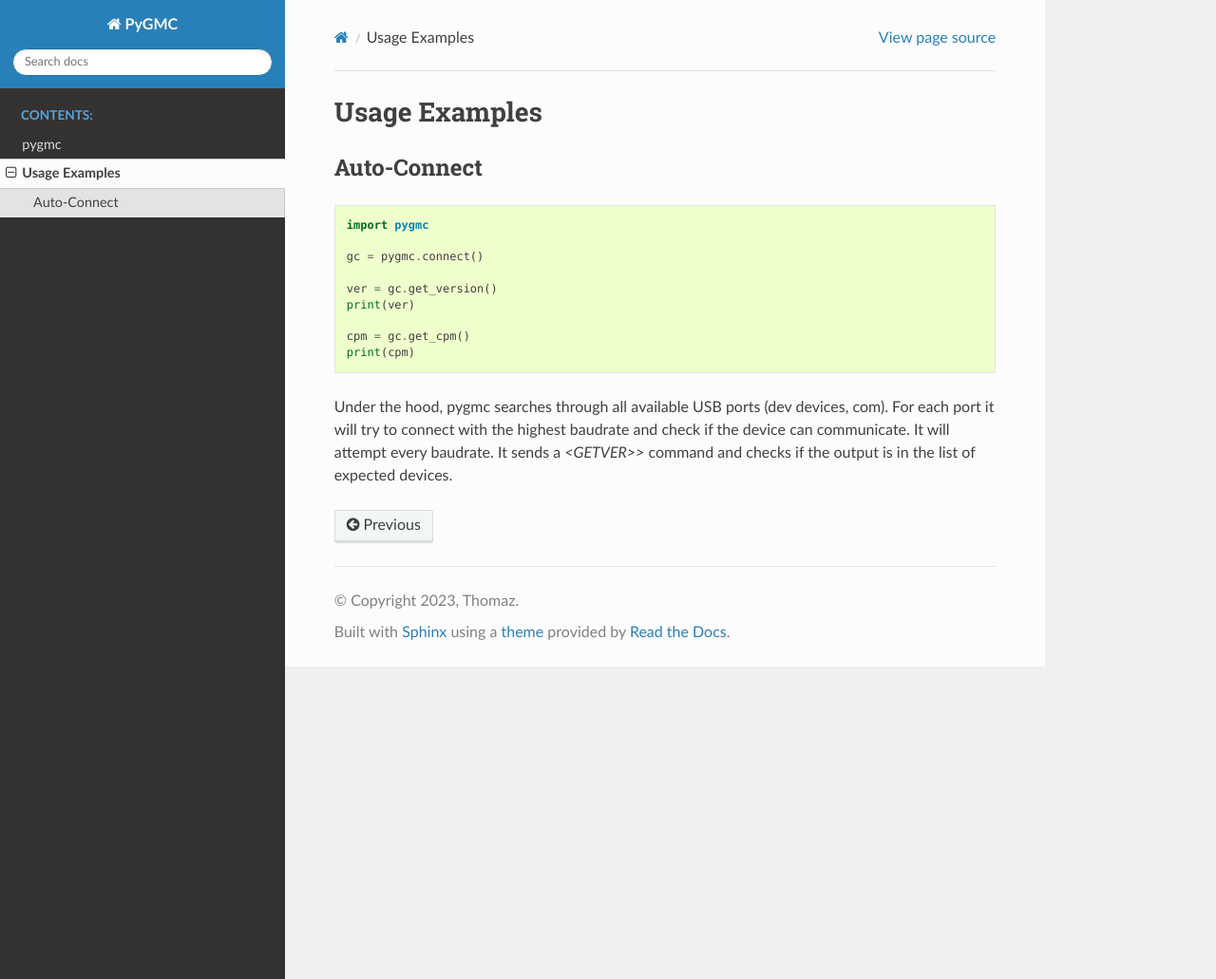
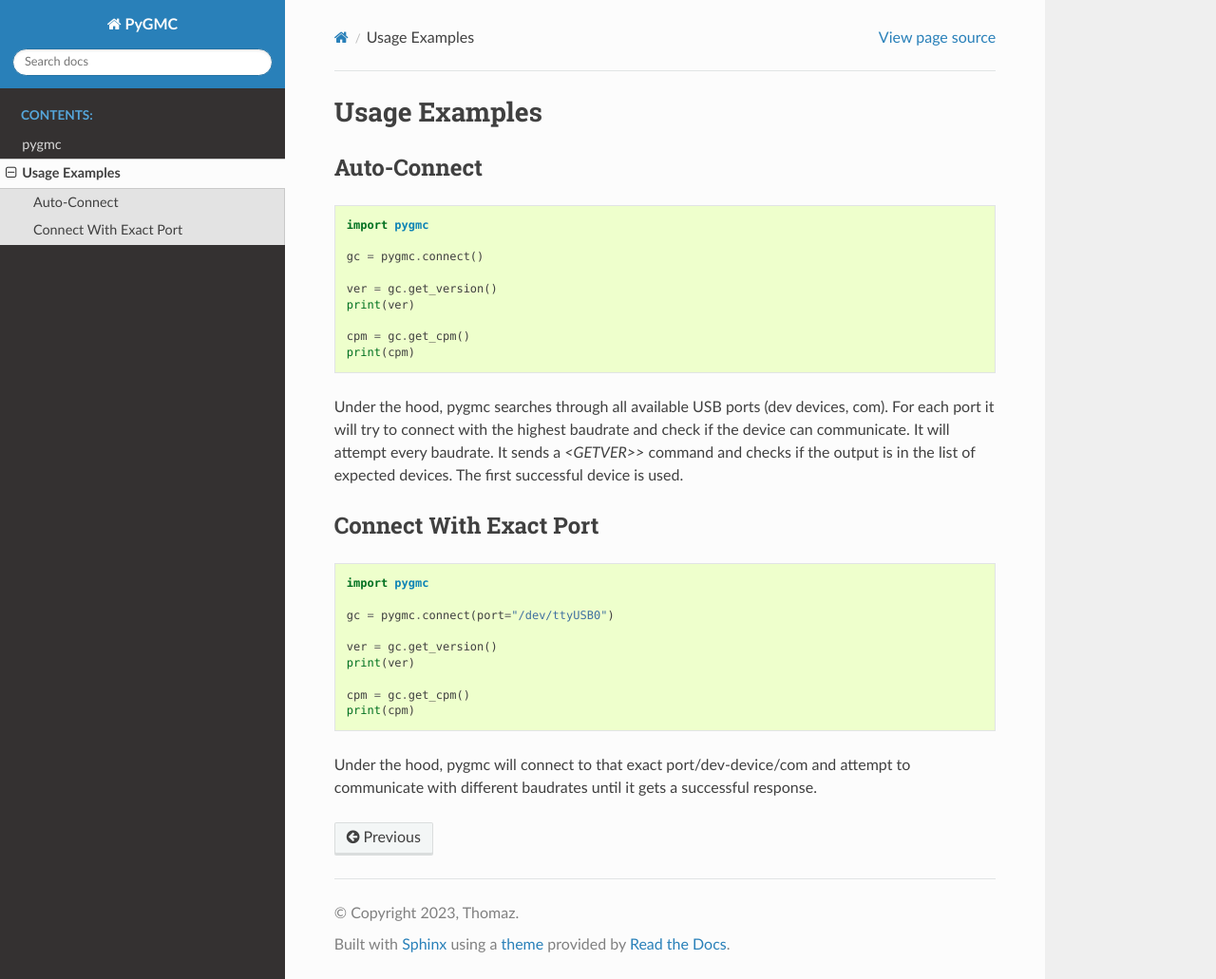
Before and after one commit to Wikilicious/pygmc, a Sphinx documentation site: the page built from docs/examples.rst, in a window 1280 px wide and 1031 px high. Shown: the whole window at 95% size. Built offline with Sphinx 7.4.7 and the Read the Docs theme 2.0.0, drawn with Linux system fonts in a browser that asks for light colours.

```diff
--- a/docs/examples.rst
+++ b/docs/examples.rst
@@ -19,4 +19,23 @@ Auto-Connect
 Under the hood, pygmc searches through all available USB ports (dev devices, com).
 For each port it will try to connect with the highest baudrate and check if the
 device can communicate. It will attempt every baudrate. It sends a `<GETVER>>`
-command and checks if the output is in the list of expected devices.
+command and checks if the output is in the list of expected devices. The first
+successful device is used.
+
+
+Connect With Exact Port
+-----------------------
+.. code-block:: python
+
+    import pygmc
+
+    gc = pygmc.connect(port="/dev/ttyUSB0")
+
+    ver = gc.get_version()
+    print(ver)
+
+    cpm = gc.get_cpm()
+    print(cpm)
+
+Under the hood, pygmc will connect to that exact port/dev-device/com and attempt to
+communicate with different baudrates until it gets a successful response.
```
Also changed, not shown: docs/index.rst (+69 -1 lines), docs/modules.rst (deleted, +0 -7 lines).
